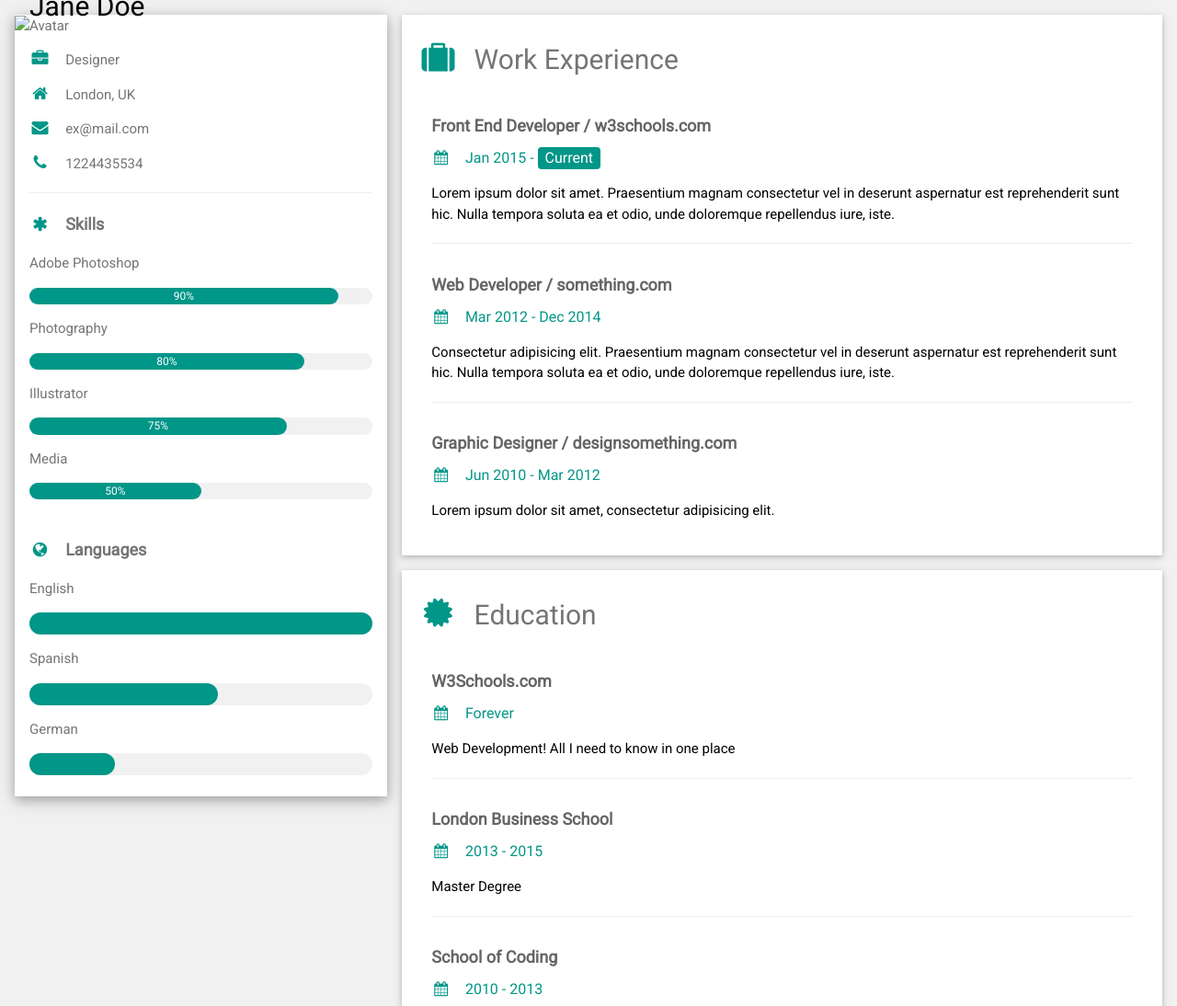
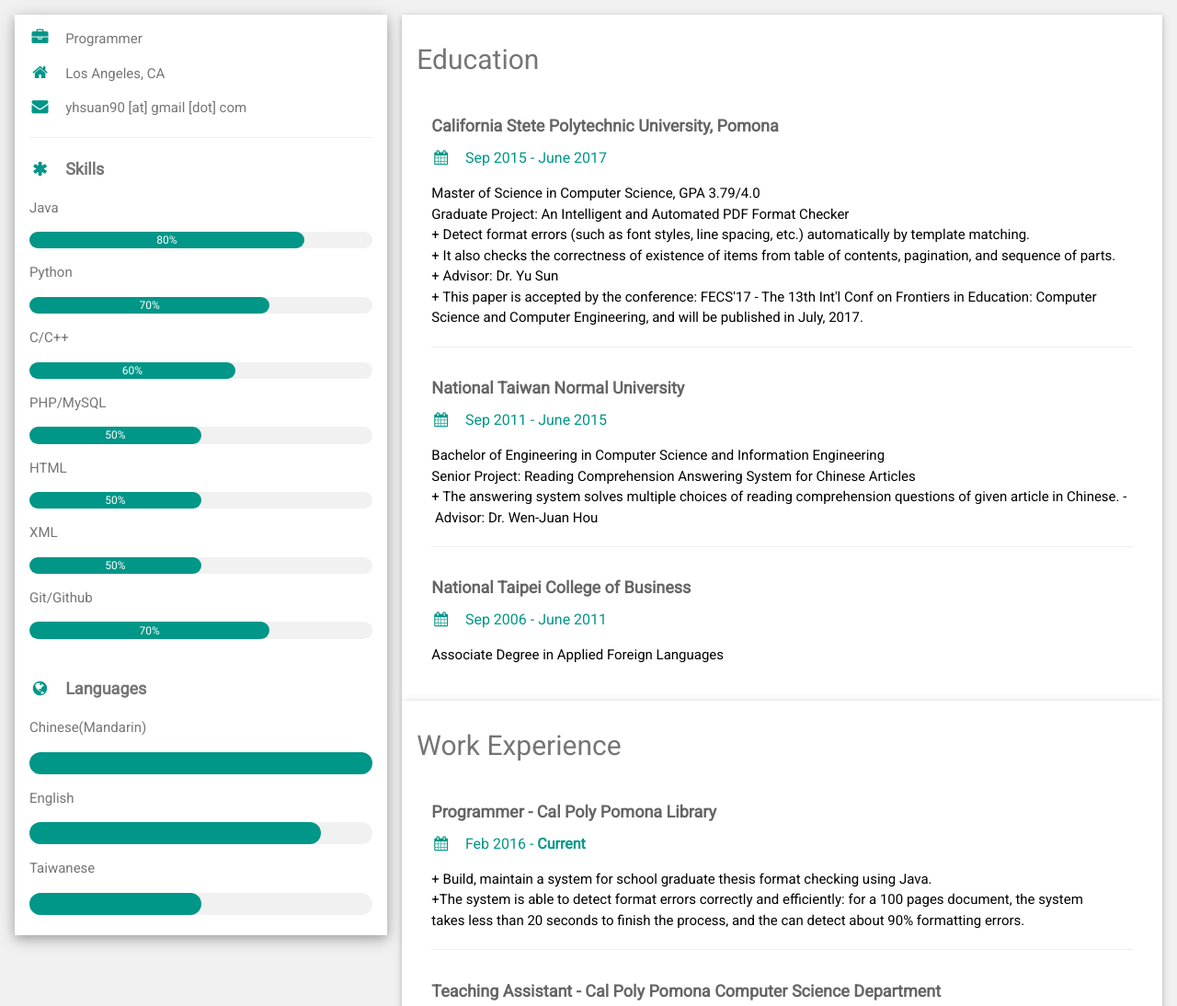
Before and after one commit to H-yang/H-yang-archive.github.io, a plain HTML site: page index.html in a window 1280 px wide. Shown: the top 1094 px of the page at 92% size. Drawn offline with nearby package versions, Linux system fonts and the light colour scheme.

Commit message:
Update index.html

```diff
--- a/index.html
+++ b/index.html
@@ -1,7 +1,7 @@
 
 <!DOCTYPE html>
 <html>
-<title>W3.CSS Template</title>
+<title>Rosa Yang</title>
 <meta charset="UTF-8">
 <meta name="viewport" content="width=device-width, initial-scale=1">
 <link rel="stylesheet" href="https://www.w3schools.com/w3css/4/w3.css">
@@ -22,53 +22,76 @@
     <div class="w3-third">
 
       <div class="w3-white w3-text-grey w3-card-4">
-        <div class="w3-display-container">
-          <img src="/w3images/avatar_hat.jpg" style="width:100%" alt="Avatar">
+        <!-- <div class="w3-display-container">
+          <img src="#" style="width:100%">
           <div class="w3-display-bottomleft w3-container w3-text-black">
             <h2>Jane Doe</h2>
           </div>
-        </div>
+        </div> -->
         <div class="w3-container">
-          <p><i class="fa fa-briefcase fa-fw w3-margin-right w3-large w3-text-teal"></i>Designer</p>
-          <p><i class="fa fa-home fa-fw w3-margin-right w3-large w3-text-teal"></i>London, UK</p>
-          <p><i class="fa fa-envelope fa-fw w3-margin-right w3-large w3-text-teal"></i>ex@mail.com</p>
-          <p><i class="fa fa-phone fa-fw w3-margin-right w3-large w3-text-teal"></i>1224435534</p>
+          <p><i class="fa fa-briefcase fa-fw w3-margin-right w3-large w3-text-teal"></i>Programmer</p>
+          <p><i class="fa fa-home fa-fw w3-margin-right w3-large w3-text-teal"></i>Los Angeles, CA</p>
+          <p><i class="fa fa-envelope fa-fw w3-margin-right w3-large w3-text-teal"></i>yhsuan90 [at] gmail [dot] com</p>
           <hr>
 
           <p class="w3-large"><b><i class="fa fa-asterisk fa-fw w3-margin-right w3-text-teal"></i>Skills</b></p>
-          <p>Adobe Photoshop</p>
+
+          <p>Java</p>
           <div class="w3-light-grey w3-round-xlarge w3-small">
-            <div class="w3-container w3-center w3-round-xlarge w3-teal" style="width:90%">90%</div>
+            <div class="w3-container w3-center w3-round-xlarge w3-teal" style="width:80%">80%</div>
           </div>
-          <p>Photography</p>
+
+          <p>Python</p>
           <div class="w3-light-grey w3-round-xlarge w3-small">
-            <div class="w3-container w3-center w3-round-xlarge w3-teal" style="width:80%">
-              <div class="w3-center w3-text-white">80%</div>
+            <div class="w3-container w3-center w3-round-xlarge w3-teal" style="width:70%">
+              <div class="w3-center w3-text-white">70%</div>
             </div>
           </div>
-          <p>Illustrator</p>
+
+          <p>C/C++</p>
           <div class="w3-light-grey w3-round-xlarge w3-small">
-            <div class="w3-container w3-center w3-round-xlarge w3-teal" style="width:75%">75%</div>
+            <div class="w3-container w3-center w3-round-xlarge w3-teal" style="width:60%">60%</div>
           </div>
-          <p>Media</p>
+
+          <p>PHP/MySQL</p>
           <div class="w3-light-grey w3-round-xlarge w3-small">
             <div class="w3-container w3-center w3-round-xlarge w3-teal" style="width:50%">50%</div>
           </div>
+
+          <p>HTML</p>
+          <div class="w3-light-grey w3-round-xlarge w3-small">
+            <div class="w3-container w3-center w3-round-xlarge w3-teal" style="width:50%">50%</div>
+          </div>
+
+          <p>XML</p>
+          <div class="w3-light-grey w3-round-xlarge w3-small">
+            <div class="w3-container w3-center w3-round-xlarge w3-teal" style="width:50%">50%</div>
+          </div>
+
+          <p>Git/Github</p>
+          <div class="w3-light-grey w3-round-xlarge w3-small">
+            <div class="w3-container w3-center w3-round-xlarge w3-teal" style="width:70%">70%</div>
+          </div>
+
           <br>
 
           <p class="w3-large w3-text-theme"><b><i class="fa fa-globe fa-fw w3-margin-right w3-text-teal"></i>Languages</b></p>
-          <p>English</p>
+
+          <p>Chinese(Mandarin)</p>
           <div class="w3-light-grey w3-round-xlarge">
             <div class="w3-round-xlarge w3-teal" style="height:24px;width:100%"></div>
           </div>
-          <p>Spanish</p>
+
+          <p>English</p>
           <div class="w3-light-grey w3-round-xlarge">
-            <div class="w3-round-xlarge w3-teal" style="height:24px;width:55%"></div>
+            <div class="w3-round-xlarge w3-teal" style="height:24px;width:85%"></div>
           </div>
-          <p>German</p>
+
+          <p>Taiwanese</p>
           <div class="w3-light-grey w3-round-xlarge">
-            <div class="w3-round-xlarge w3-teal" style="height:24px;width:25%"></div>
+            <div class="w3-round-xlarge w3-teal" style="height:24px;width:50%"></div>
           </div>
+
           <br>
         </div>
       </div><br>
@@ -79,47 +102,96 @@
     <!-- Right Column -->
     <div class="w3-twothird">
 
+<!--Education section-->
+      <div class="w3-container w3-card-2 w3-white">
+        <h2 class="w3-text-grey w3-padding-16">Education</h2>
+        <div class="w3-container">
+          <h5 class="w3-opacity"><b>California Stete Polytechnic University, Pomona</b></h5>
+          <h6 class="w3-text-teal"><i class="fa fa-calendar fa-fw w3-margin-right"></i>Sep 2015 -  June 2017</h6>
+          <p> Master of Science in Computer Science, GPA 3.79/4.0 <br>
+              Graduate Project: An Intelligent and Automated PDF Format Checker <br>
+              + Detect format errors (such as font styles, line spacing, etc.) automatically by template matching. <br>
+              + It also checks the correctness of existence of items from table of contents, pagination, and sequence of parts. <br>
+              + Advisor: Dr. Yu Sun <br>
+              + This paper is accepted by the conference: FECS'17 - The 13th Int'l Conf on Frontiers in Education: Computer Science and Computer Engineering, and will be published in July, 2017. <br>
+          </p>
+          <hr>
+        </div>
+
+        <div class="w3-container">
+          <h5 class="w3-opacity"><b>National Taiwan Normal University</b></h5>
+          <h6 class="w3-text-teal"><i class="fa fa-calendar fa-fw w3-margin-right"></i>Sep 2011 - June 2015</h6>
+          <p>Bachelor of Engineering in Computer Science and Information Engineering <br>
+             Senior Project: Reading Comprehension Answering System for Chinese Articles <br>
+             + The answering system solves multiple choices of reading comprehension questions of given article in
+             Chinese. - Advisor: Dr. Wen-Juan Hou <br>
+          </p>
+          <hr>
+        </div>
+
+        <div class="w3-container">
+          <h5 class="w3-opacity"><b>National Taipei College of Business</b></h5>
+          <h6 class="w3-text-teal"><i class="fa fa-calendar fa-fw w3-margin-right"></i>Sep 2006 - June 2011</h6>
+          <p>Associate Degree in Applied Foreign Languages</p><br>
+        </div>
+
+      </div>
+
+<!--Work experience section-->
       <div class="w3-container w3-card-2 w3-white w3-margin-bottom">
-        <h2 class="w3-text-grey w3-padding-16"><i class="fa fa-suitcase fa-fw w3-margin-right w3-xxlarge w3-text-teal"></i>Work Experience</h2>
+        <h2 class="w3-text-grey w3-padding-16">Work Experience</h2>
         <div class="w3-container">
-          <h5 class="w3-opacity"><b>Front End Developer / w3schools.com</b></h5>
-          <h6 class="w3-text-teal"><i class="fa fa-calendar fa-fw w3-margin-right"></i>Jan 2015 - <span class="w3-tag w3-teal w3-round">Current</span></h6>
-          <p>Lorem ipsum dolor sit amet. Praesentium magnam consectetur vel in deserunt aspernatur est reprehenderit sunt hic. Nulla tempora soluta ea et odio, unde doloremque repellendus iure, iste.</p>
+          <h5 class="w3-opacity"><b>Programmer - Cal Poly Pomona Library</b></h5>
+          <h6 class="w3-text-teal"><i class="fa fa-calendar fa-fw w3-margin-right"></i>Feb 2016 - <b>Current</b></h6>
+          <p>+ Build, maintain a system for school graduate thesis format checking using Java. <br>
+             +The system is able to detect format errors correctly and efficiently: for a 100 pages document, the system takes less than 20 seconds to finish the process, and the can detect about 90% formatting errors.</p>
           <hr>
         </div>
         <div class="w3-container">
-          <h5 class="w3-opacity"><b>Web Developer / something.com</b></h5>
-          <h6 class="w3-text-teal"><i class="fa fa-calendar fa-fw w3-margin-right"></i>Mar 2012 - Dec 2014</h6>
-          <p>Consectetur adipisicing elit. Praesentium magnam consectetur vel in deserunt aspernatur est reprehenderit sunt hic. Nulla tempora soluta ea et odio, unde doloremque repellendus iure, iste.</p>
+          <h5 class="w3-opacity"><b>Teaching Assistant - Cal Poly Pomona Computer Science Department</b></h5>
+          <h6 class="w3-text-teal"><i class="fa fa-calendar fa-fw w3-margin-right"></i>Feb 2016 - <b>Current</b></h6>
+          <p> + Help to Dr. Young to grade students’ assignments.<br>
+              Classes graded: CS 331 (Design and Analysis of Algorithms), CS 431 (Operating Systems) and CS 537 (Scheduling Algorithm).</p>
           <hr>
         </div>
         <div class="w3-container">
-          <h5 class="w3-opacity"><b>Graphic Designer / designsomething.com</b></h5>
-          <h6 class="w3-text-teal"><i class="fa fa-calendar fa-fw w3-margin-right"></i>Jun 2010 - Mar 2012</h6>
-          <p>Lorem ipsum dolor sit amet, consectetur adipisicing elit. </p><br>
+          <h5 class="w3-opacity"><b>Information Desk Assistant - Taipei Municipal Library</b></h5>
+          <h6 class="w3-text-teal"><i class="fa fa-calendar fa-fw w3-margin-right"></i>Oct 2011 - Feb 2012</h6>
+          <p>Customer service and computer services management.</p><br>
         </div>
       </div>
 
+<!--Education section-->
       <div class="w3-container w3-card-2 w3-white">
-        <h2 class="w3-text-grey w3-padding-16"><i class="fa fa-certificate fa-fw w3-margin-right w3-xxlarge w3-text-teal"></i>Education</h2>
+        <h2 class="w3-text-grey w3-padding-16">Technical Project</h2>
         <div class="w3-container">
-          <h5 class="w3-opacity"><b>W3Schools.com</b></h5>
-          <h6 class="w3-text-teal"><i class="fa fa-calendar fa-fw w3-margin-right"></i>Forever</h6>
-          <p>Web Development! All I need to know in one place</p>
+          <h5 class="w3-opacity"><b>Web Browser Compatibility Checker</b></h5>
+          <p> intro
+          </p>
           <hr>
         </div>
+
         <div class="w3-container">
-          <h5 class="w3-opacity"><b>London Business School</b></h5>
-          <h6 class="w3-text-teal"><i class="fa fa-calendar fa-fw w3-margin-right"></i>2013 - 2015</h6>
-          <p>Master Degree</p>
+          <h5 class="w3-opacity"><b>Travel Buddy</b></h5>
+          <p> intro
+          </p>
           <hr>
         </div>
+
         <div class="w3-container">
-          <h5 class="w3-opacity"><b>School of Coding</b></h5>
-          <h6 class="w3-text-teal"><i class="fa fa-calendar fa-fw w3-margin-right"></i>2010 - 2013</h6>
-          <p>Bachelor Degree</p><br>
+          <h5 class="w3-opacity"><b>SIC/XE assembler</b></h5>
+          <p>intro</p>
+          <br>
+        </div>
+
+        <div class="w3-container">
+          <h5 class="w3-opacity"><b>Movie Tickets</b></h5>
+          <p>intro</p>
+          <br>
         </div>
       </div>
+
+
 
     <!-- End Right Column -->
     </div>
```
